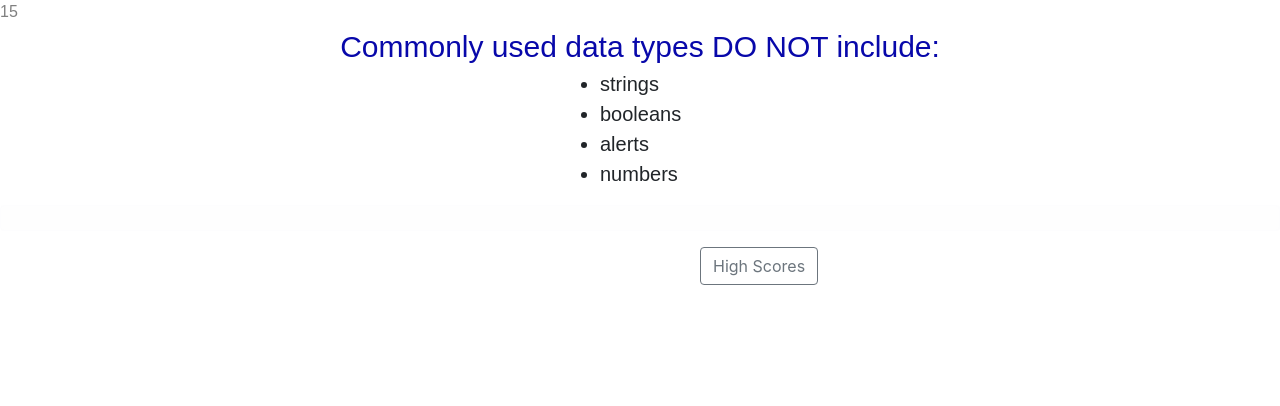
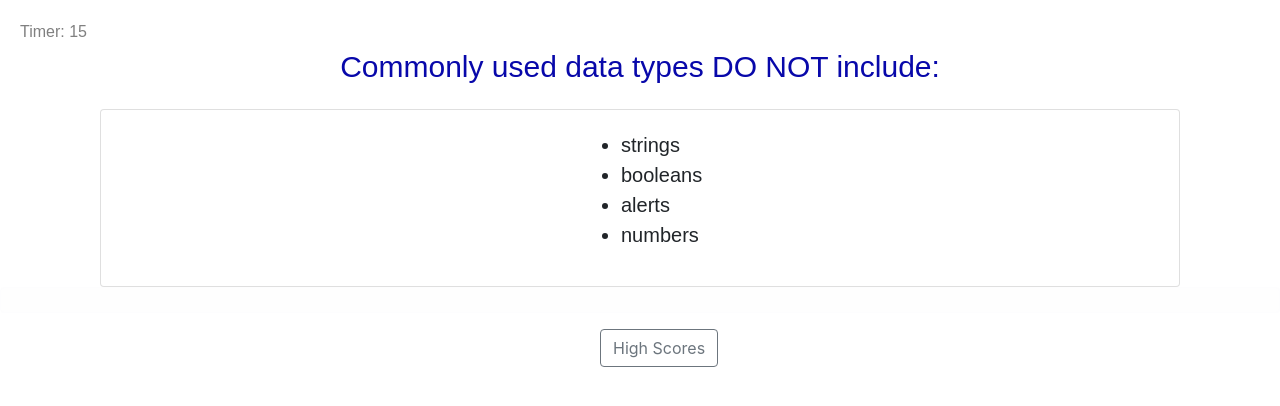
Before and after one commit to kaitlinkenney/questiongenerator, a plain HTML site: page index.html in a window 1280 px wide. Drawn offline with nearby package versions, Linux system fonts and the light colour scheme.

Commit message:
second commit

```diff
--- a/index.html
+++ b/index.html
@@ -11,11 +11,18 @@
     <div id="timer"></div>
 
     <div id="question"></div>
-
-    <ul id="option-list"></ul>
+    <div class="card">
+      <div class="card-body">
+        <ul id="option-list">
+        </ul>
+      </div>
+    </div>
     <div class="alert alert-light" role="alert">
       <div id="question-result"></div>
     </div>
+
+
+
 
     <button type="button" class="btn btn-outline-secondary" id="highscoresbtn">High Scores</button>
 
--- a/script.js
+++ b/script.js
@@ -5,11 +5,35 @@ var questions = [
       answer: "alerts",
     },
     {
-      question:
-        "The condition in an if / else statement is enclosed within ____.",
+      question: "The condition in an if / else statement is enclosed within ____.",
       choices: ["quotes", "curly brackets", "parentheses", "square brackets"],
       answer: "parentheses",
     },
+  //   {
+  //     question: "What is the biggest island in the world?",
+  //     choices: ["Greenland", "Antarctica", "Australia", "New Zealand"],
+  //     answer: "Greenland",
+  //   },
+  //   {
+  //     question: "Who saved James Potter's life in the Harry Potter series?",
+  //     choices: ["Dumbledore", "Ron Weasley", "Snape", "Sirius Black"],
+  //     answer: "Snape",
+  //   },
+  //   {
+  //     question: "What is a good topping for beef tacos?",
+  //     choices: ["ketchup", "Adobo", "lemon pepper", "mayonnaise"],
+  //     answer: "Adobo",
+  //   }
+  //   {
+  //     question: "In Breaking Bad, what subject did Walter White teach?",
+  //     choices: ["chemistry", "biology", "history", "French"],
+  //     answer: "chemistry",
+  //   },
+  //   {
+  //     question: "Which of the following is an anime film?",
+  //     choices: ["Family Guy", "Attack on Titan", "Bob's Burgers", "Vampire Diaries"],
+  //     answer: "Attack on Titan",
+  //   }
   ];
 
   var questionEl = document.querySelector("#question");
@@ -31,7 +55,11 @@ var questions = [
     var body = document.body;
     body.innerHTML = "Game over, You scored " + correctCount;
 
+    highscoresbtn.addEventListener("click", showHighScore);
+      clearInterval(intervalId);
+      document.body.appendChild(highscoresbtn);
 
+    setTimeout (showHighScore, 2);
   }
 
 
@@ -56,10 +84,8 @@ var questions = [
       return b.score - a.score;
     });
 
-    highscoresbtn.addEventListener("click", showHighScore);
-    document.body.appendChild(highscoresbtn);
 
-  setTimeout (showHighScore, 2);
+
 
     var contentUL = document.createElement("ul");
 
@@ -75,7 +101,7 @@ var questions = [
 
   function updateTime() {
     time--;
-    timerEl.textContent = time;
+    timerEl.textContent = "Timer:  " + time;
     if (time <= 0) {
       endQuiz();
     }
--- a/style.css
+++ b/style.css
@@ -7,14 +7,18 @@
 }
 
 #option-list {
-    padding-left: 600px;
+    padding-left: 500px;
+    padding-bottom: 0px;
     font-family: Arial, Helvetica, sans-serif;
     font-size: 20px;
+
 }
 
 #timer {
     font-family: fantasy;
     color: gray;
+    margin-top: 20px;
+    margin-left: 20px;
 }
 
 #question-result {
@@ -24,5 +28,15 @@
 }
 
 #highscoresbtn {
-    margin-left: 700px;
+    margin-left: 600px;
 }
+
+.card {
+    margin-left: 100px;
+    margin-right: 100px;
+    margin-top: 20px;
+}
+
+#option-list:hover {
+    background-color: lightskyblue;
+}
```
Also changed, not shown: 2 other files.
